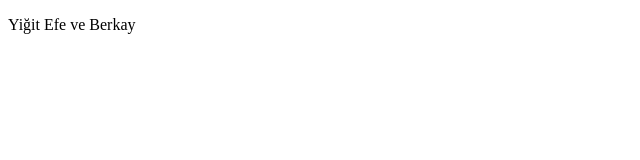
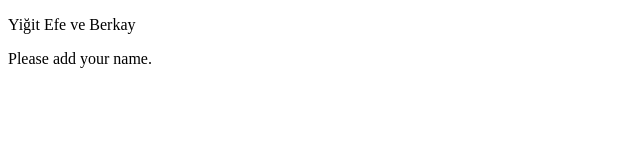
Before and after one commit to BerkayPolat1/GitHubDemo, a plain HTML site: page index.html in a window 1280 px wide. Shown: the whole page, without its empty margins (0-640 px from the left). Drawn offline with Linux system fonts and the light colour scheme.

Commit message:
CSS File and Content Addition
CSS File is created. A div and a paragraph tag is added.

```diff
--- a/index.html
+++ b/index.html
@@ -7,5 +7,8 @@
 </head>
 <body>
     <p> Yiğit Efe ve Berkay </p>
+    <div>
+        <p> Please add your name. </p>
+    </div>
 </body>
 </html>
```
Also changed, not shown: style.css (added).
